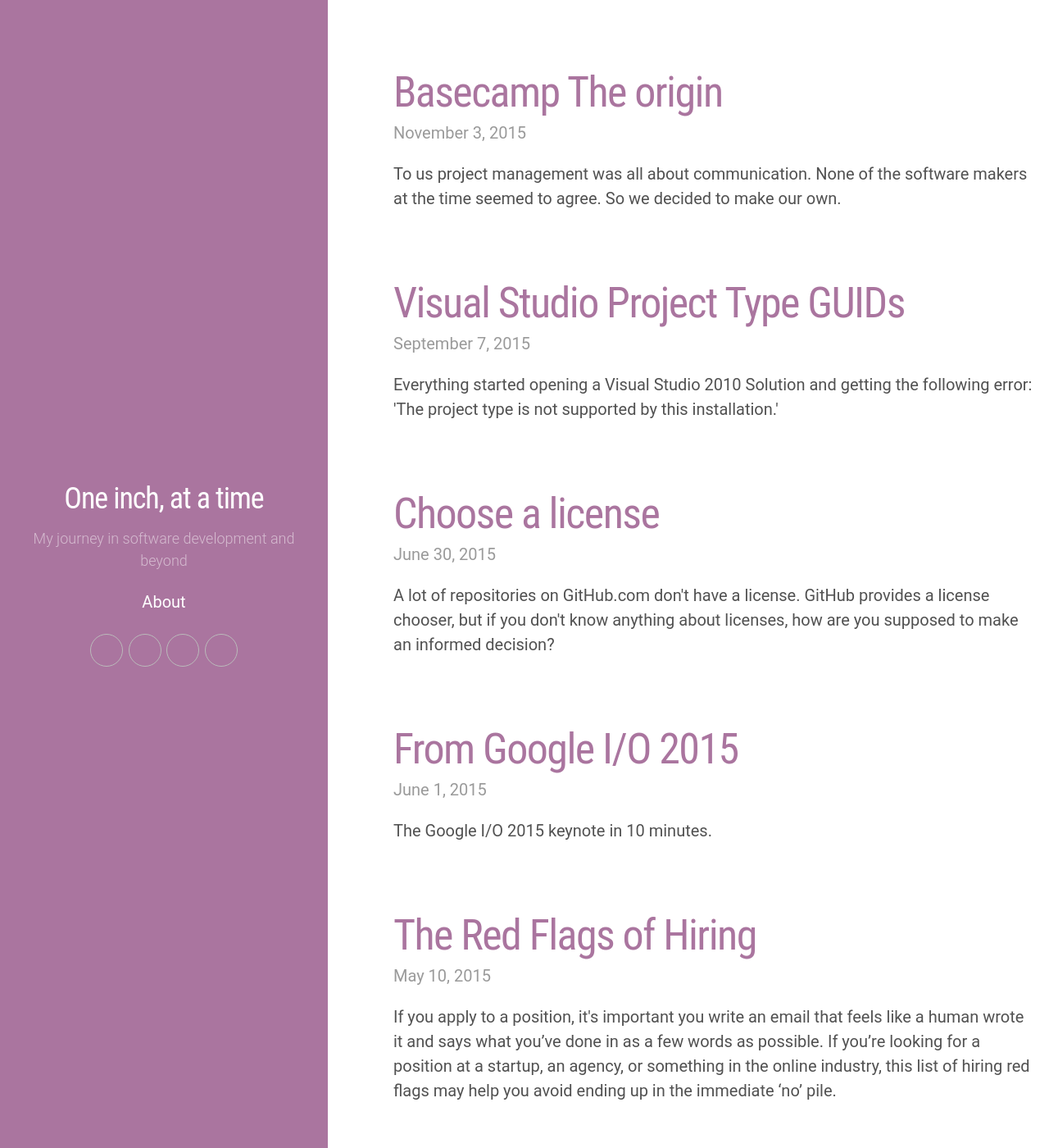
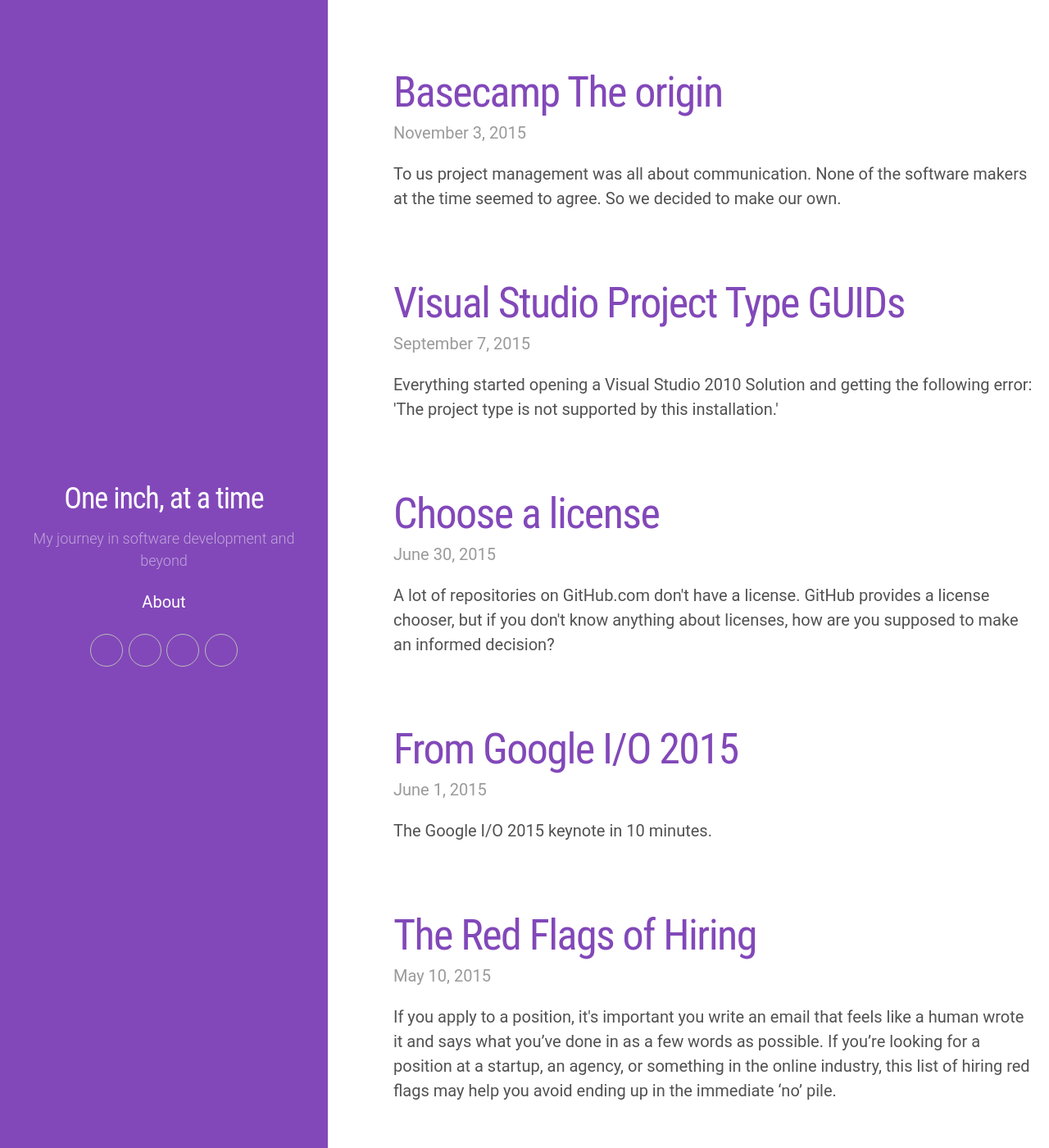
Before and after one commit to kingsor/kingsor.github.io, a Jekyll site: the page built from index.html, in a window 1280 px wide and 1400 px high. Shown: the whole window at 82% size. Built offline with Jekyll 4.4.1, drawn with Linux system fonts in a browser that asks for light colours; nearby versions of some CDN libraries; some web fonts are replaced; the list of posts is cut into pages by our own code.

Commit message:
Update background color

```diff
--- a/css/hyde.css
+++ b/css/hyde.css
@@ -246,11 +246,11 @@
 
 /* Magenta */
 .theme-base-0e .sidebar {
-  background-color: #aa759f;
+  background-color: #8248B9;
 }
 .theme-base-0e .content a,
 .theme-base-0e .related-posts li a:hover {
-  color: #aa759f;
+  color: #8248B9;
 }
 
 /* Brown */
```
